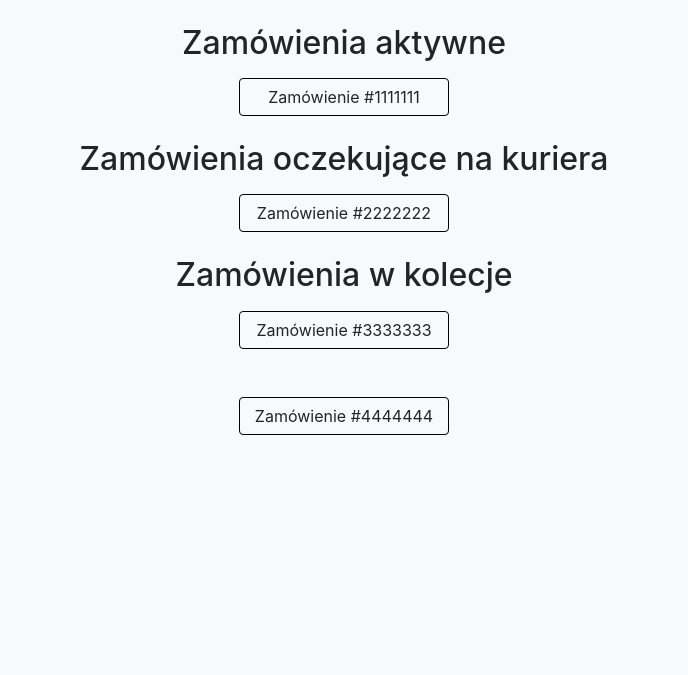
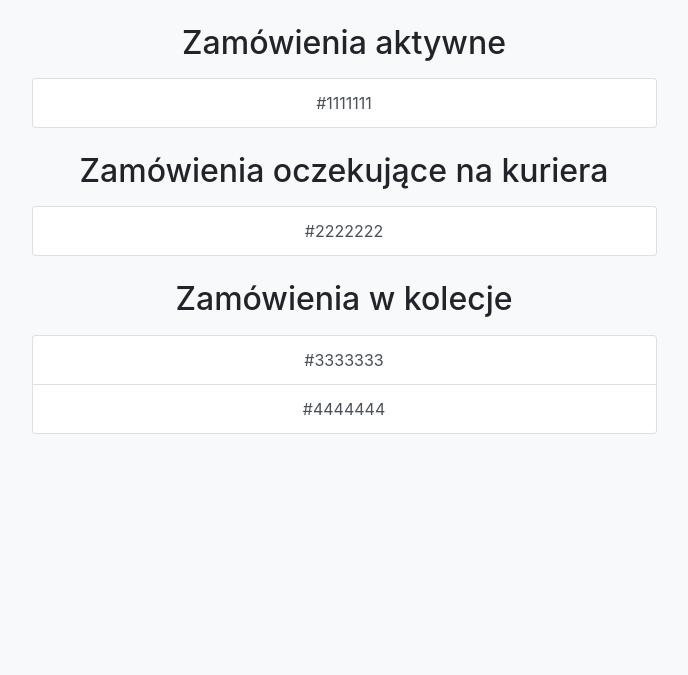
Before and after one commit to IgorBoradyn/fooddeli, a PHP site: page /fooddeli/index_restaurant_1.php in a window 1280 px wide. Shown: the part 76-751 px from the top of the page, without its empty margins (296-984 px from the left). Run offline with PHP 8.4, Linux system fonts and the light colour scheme; some libraries are stand-ins or nearby versions.

Commit message:
Zmiany w inputach przy rejestracji i na panelu użytkownia oraz ekran restauracji

```diff
--- a/index_restaurant_1.php
+++ b/index_restaurant_1.php
@@ -19,7 +19,13 @@
 <h2 class='fluid bg-light text-center mb-0 pt-4 pb-3'>Zamówienia aktywne</h2>
 
 <div class="text-center">
-	<button type="button" class="btn border bordercolor resto shadow-none" data-toggle="modal" data-target="#exampleModalCenter1" style="min-width: 210px;">Zamówienie #1111111</button>
+  	<div class="row justify-content-center">
+    	<div class="col-6">
+      		<div class="list-group">
+  				<a href="#" class="list-group-item list-group-item-action" data-toggle="modal" data-target="#exampleModalCenter1" style="outline: none !important;">#1111111</a>
+			</div>
+    	</div>
+  	</div>
 	<div class="modal fade" id="exampleModalCenter1" tabindex="-1" role="dialog" aria-labelledby="exampleModalCenterTitle" aria-hidden="true">
   		<div class="modal-dialog modal-dialog-centered" role="document">
     		<div class="modal-content">
@@ -38,7 +44,7 @@
 										<div class="row" style="min-height: 100%;">
 			  								<div class="col h-50" style="padding-top: 15px; padding-left: 7%; font-size: 22px;">Kubełek 30 Hot Wings</div>
 			  								<div class="w-100"></div>
-			  								<div class="col h-50 lead" style="padding-left: 10%; font-size: 16px;">30 Hot Wings (pikantne skrzydełka), 2x frytki 40g</div>
+			  								<div class="col h-50 lead pb-2" style="padding-left: 10%; font-size: 16px;">30 Hot Wings (pikantne skrzydełka), 2x frytki 40g</div>
 										</div>
 									</div>
 								</div>
@@ -63,7 +69,7 @@
 										<div class="row" style="min-height: 100%;">
 			  								<div class="col h-50" style="padding-top: 15px; padding-left: 7%; font-size: 22px;">Adam</div>
 			  								<div class="w-100"></div>
-			  								<div class="col h-50 lead" style="font-size: 22px;">Kod obdioru: 567</div>
+			  								<div class="col h-50 lead pb-2" style="font-size: 22px;">Kod obdioru: 567</div>
 										</div>
 									</div>
 								</div>
@@ -88,7 +94,13 @@
 <h2 class='fluid bg-light text-center mb-0 pt-4 pb-3'>Zamówienia oczekujące na kuriera</h2>
 
 <div class="text-center">
-	<button type="button" class="btn border bordercolor resto shadow-none" data-toggle="modal" data-target="#exampleModalCenter2" style="min-width: 210px;">Zamówienie #2222222</button>
+	  	<div class="row justify-content-center">
+    	<div class="col-6">
+      		<div class="list-group">
+  				<a href="#" class="list-group-item list-group-item-action" data-toggle="modal" data-target="#exampleModalCenter2" style="outline: none !important;">#2222222</a>
+			</div>
+    	</div>
+  	</div>
 	<div class="modal fade" id="exampleModalCenter2" tabindex="-1" role="dialog" aria-labelledby="exampleModalCenterTitle" aria-hidden="true">
   		<div class="modal-dialog modal-dialog-centered" role="document">
     		<div class="modal-content">
@@ -120,7 +132,14 @@
 <h2 class='fluid bg-light text-center mb-0 pt-4 pb-3'>Zamówienia w kolecje</h2>
 
 <div class="text-center pb-5">
-	<button type="button" class="btn border bordercolor resto shadow-none" data-toggle="modal" data-target="#exampleModalCenter3" style="min-width: 210px;">Zamówienie #3333333</button>
+	  	<div class="row justify-content-center">
+    	<div class="col-6">
+      		<div class="list-group">
+  				<a href="#" class="list-group-item list-group-item-action" data-toggle="modal" data-target="#exampleModalCenter3" style="outline: none !important;">#3333333</a>
+  				<a href="#" class="list-group-item list-group-item-action" data-toggle="modal" data-target="#exampleModalCenter4" style="outline: none !important;">#4444444</a>
+			</div>
+    	</div>
+  	</div>
 	<div class="modal fade" id="exampleModalCenter3" tabindex="-1" role="dialog" aria-labelledby="exampleModalCenterTitle" aria-hidden="true">
   		<div class="modal-dialog modal-dialog-centered" role="document">
     		<div class="modal-content">
@@ -139,7 +158,7 @@
 										<div class="row" style="min-height: 100%;">
 			  								<div class="col h-50" style="padding-top: 15px; padding-left: 7%; font-size: 22px;">Kubełek 30 Hot Wings</div>
 			  								<div class="w-100"></div>
-			  								<div class="col h-50 lead" style="padding-left: 10%; font-size: 16px;">30 Hot Wings (pikantne skrzydełka), 2x frytki 40g</div>
+			  								<div class="col h-50 lead pb-2" style="padding-left: 10%; font-size: 16px;">30 Hot Wings (pikantne skrzydełka), 2x frytki 40g</div>
 										</div>
 									</div>
 								</div>
@@ -158,10 +177,10 @@
 					<div class="container">
   						<div class="row">
     						<div class="col pt-4 pb-4">
-								<button type="button" class="btn btn-success px-5 py-2" onclick="location.href='index_delivery_1.php'">Zaakceptuj</button>
+								<button type="button" class="btn btn-success px-5 py-2" onclick="">Zaakceptuj</button>
 							</div>
     						<div class="col pt-4 pb-4">
-								<button type="button" class="btn btn-danger px-5 py-2" data-dismiss="modal">Odrzuć</button>
+								<button type="button" class="btn btn-danger px-5 py-2" onclick="">Odrzuć</button>
     						</div>
   						</div>
 					</div>
@@ -172,7 +191,6 @@
 </div>
 
 <div class="text-center pb-5">
-	<button type="button" class="btn border bordercolor resto shadow-none" data-toggle="modal" data-target="#exampleModalCenter4" style="min-width: 210px;">Zamówienie #4444444</button>
 	<div class="modal fade" id="exampleModalCenter4" tabindex="-1" role="dialog" aria-labelledby="exampleModalCenterTitle" aria-hidden="true">
   		<div class="modal-dialog modal-dialog-centered" role="document">
     		<div class="modal-content">
@@ -191,18 +209,18 @@
 										<div class="row" style="min-height: 100%;">
 			  								<div class="col h-50" style="padding-top: 15px; padding-left: 7%; font-size: 22px;">Kubełek 30 Hot Wings</div>
 			  								<div class="w-100"></div>
-			  								<div class="col h-50 lead" style="padding-left: 10%; font-size: 16px;">30 Hot Wings (pikantne skrzydełka), 2x frytki 40g</div>
+			  								<div class="col h-50 lead pb-2" style="padding-left: 10%; font-size: 16px;">30 Hot Wings (pikantne skrzydełka), 2x frytki 40g</div>
 										</div>
 									</div>
 								</div>
   							</div>
   							<div class="col-1" style="display: flex; justify-content: center; align-items: center;">
-								<input type="text" class="form-control no-padding add-color text-center height-25 border bordercolor rounded-0" maxlength="2" value="0" style="width: 35px; color: black;"disabled>
+								<input type="text" class="form-control no-padding add-color text-center height-25 border bordercolor rounded-0" maxlength="2" value="8" style="width: 35px; color: black;"disabled>
   							</div>
   							<div class="w-100"></div>
   							<div class="col h-50" style="font-size: 22px;">Płatność: <h2 class="col ml-2" style="color: #fd7e14">Gotówka</h2></div>
   							<div class="w-100"></div>
-  							<div class="col h-50" style="font-size: 22px;">Do zapłaty: <h2 class="col ml-2" style="color: #fd7e14">156 zł</h2></div>
+  							<div class="col h-50" style="font-size: 22px;">Do zapłaty: <h2 class="col ml-2" style="color: #fd7e14">312 zł</h2></div>
   						</div>
 					</div>
       			</div>
@@ -210,10 +228,10 @@
 					<div class="container">
   						<div class="row">
     						<div class="col pt-4 pb-4">
-								<button type="button" class="btn btn-success px-5 py-2" onclick="location.href='index_delivery_1.php'">Zaakceptuj</button>
+								<button type="button" class="btn btn-success px-5 py-2" onclick="">Zaakceptuj</button>
 							</div>
     						<div class="col pt-4 pb-4">
-								<button type="button" class="btn btn-danger px-5 py-2" data-dismiss="modal">Odrzuć</button>
+								<button type="button" class="btn btn-danger px-5 py-2" onclick="">Odrzuć</button>
     						</div>
   						</div>
 					</div>
```
Also changed, not shown: index_account.php (+16 -2 lines), index_register_user.php (+42 -0 lines).
